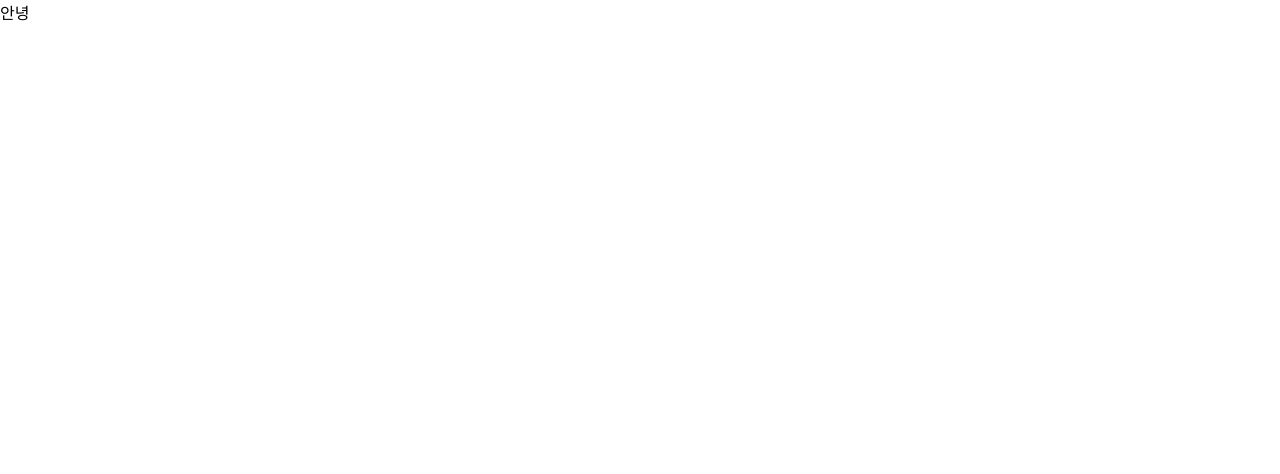
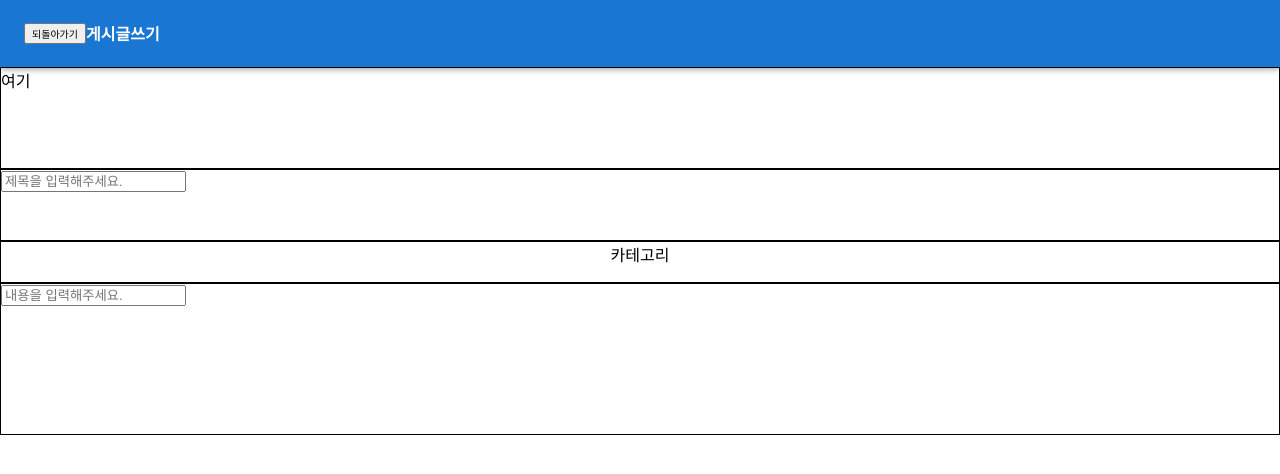
Before and after one commit to dudgns5845/Final_Project_FE, a React (Create React App) app in the folder final_project/: page /postpage in a window 1280 px wide. Shown: the top 474 px of the page. Built offline with nearby package versions, Linux system fonts and the light colour scheme.

Commit message:
#1 feat 포스팅 기능구현

```diff
--- a/final_project/src/pages/PostPage.js
+++ b/final_project/src/pages/PostPage.js
@@ -1,4 +1,101 @@
-function PostPage() {
-  return <>안녕</>;
+import AppBar from "@mui/material/AppBar";
+import Box from "@mui/material/Box";
+import Toolbar from "@mui/material/Toolbar";
+import { useState } from "react";
+import { useNavigate } from "react-router-dom";
+import Modal from "../Components/Modal";
+
+export default function PostPage() {
+  const navigate = useNavigate();
+  const [imgState, setImgState] = useState([]);
+  const [titleState, setTitleState] = useState("");
+  const [contentState, setContentState] = useState("");
+  const [modalState, setModalState] = useState(false);
+  const AddImage = (e) => {
+    const imgSelectList = e.target.files;
+    const imgUploadList = [...imgState];
+    for (let i = 0; i < imgSelectList.length; i++) {
+      const imgUrl = URL.createObjectURL(imgSelectList[i]);
+      imgUploadList.push(imgUrl);
+    }
+    setImgState(imgUploadList);
+  };
+  const TitleChange = (e) => {
+    const titleState = e.target.value;
+    setTitleState(titleState);
+    console.log(titleState);
+  };
+  const ContentChange = (e) => {
+    const contentState = e.target.value;
+    setContentState(contentState);
+    console.log(contentState);
+  };
+  const OpenModal = () => {
+    setModalState(true);
+    console.log(modalState);
+  };
+  return (
+    <>
+      <Box sx={{ flexGrow: 1 }}>
+        <AppBar position="static">
+          <Toolbar>
+            <button
+              style={{ fontSize: "10px" }}
+              onClick={() => {
+                navigate("/");
+              }}
+            >
+              되돌아가기
+            </button>
+            <h4>게시글쓰기</h4>
+          </Toolbar>
+        </AppBar>
+      </Box>
+      <div style={{ border: "1px solid black", height: "100px" }}>
+        <label onChange={AddImage}>
+          여기
+          <input
+            type="file"
+            multiple
+            accept="image/*"
+            encType="multipart/form-data"
+            hidden
+          />
+        </label>
+        {imgState.map((image) => (
+          <img
+            src={image}
+            alt={image}
+            style={{ width: "60px", height: "60px" }}
+          />
+        ))}
+      </div>
+      <div style={{ border: "1px solid black", height: "70px" }}>
+        <input
+          type="text"
+          onChange={TitleChange}
+          value={titleState}
+          placeholder="제목을 입력해주세요."
+        />
+      </div>
+      <div
+        style={{
+          border: "1px solid black",
+          height: "40px",
+          textAlign: "center",
+        }}
+        onClick={OpenModal}
+      >
+        카테고리
+      </div>
+      <div style={{ border: "1px solid black", height: "150px" }}>
+        <input
+          type="text"
+          onChange={ContentChange}
+          value={contentState}
+          placeholder="내용을 입력해주세요."
+        />
+      </div>
+    </>
+  );
 }
-export default PostPage;
```
